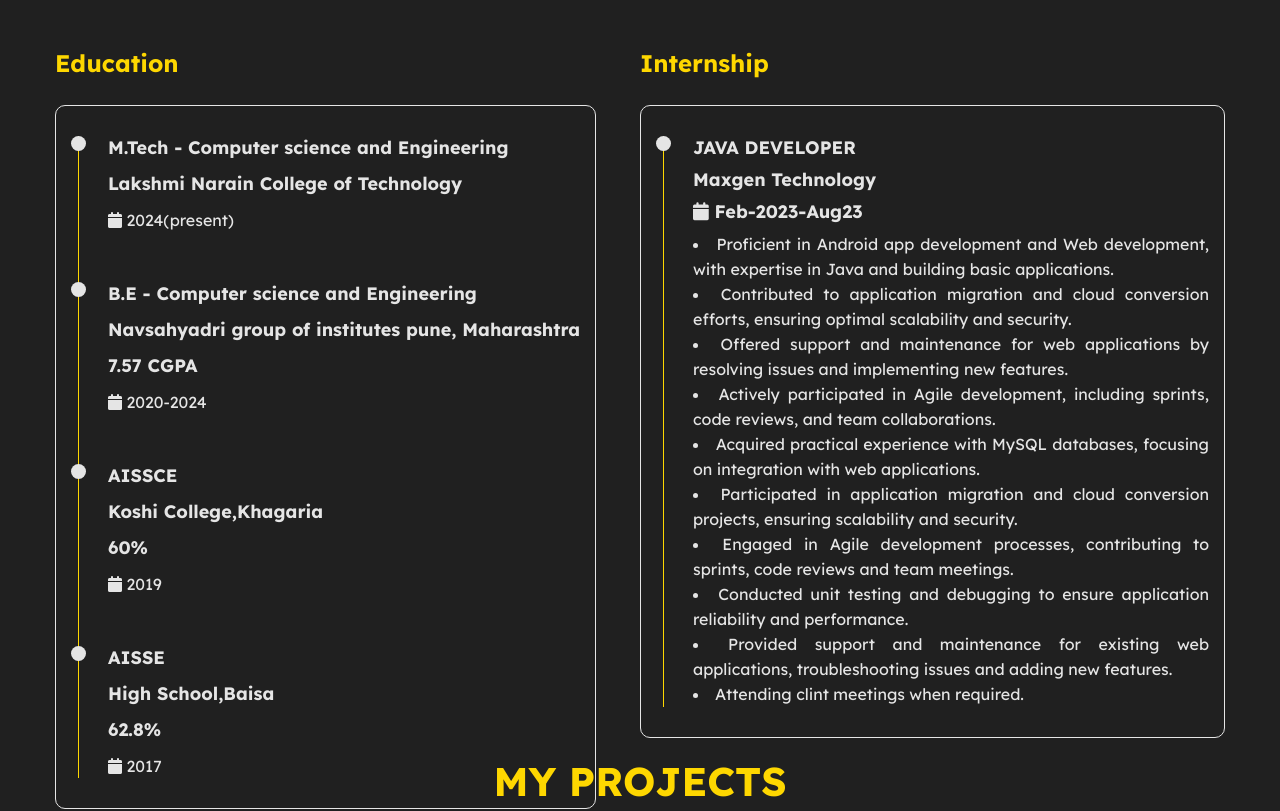
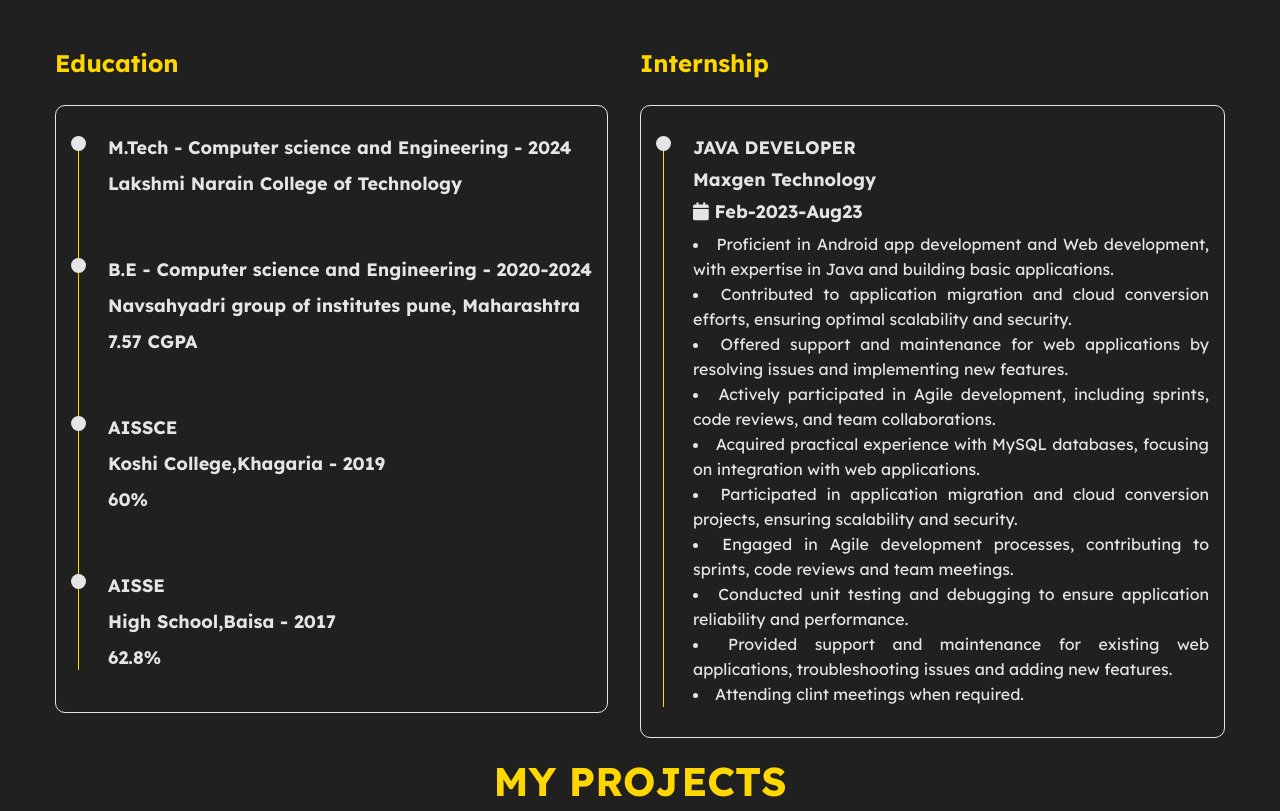
Before and after one commit to Saurav18aug/web, a plain HTML site: page index.html in a window 1280 px wide. Shown: the part 1020-1831 px from the top of the page. Drawn offline with nearby package versions, Linux system fonts and the light colour scheme.

Commit message:
Update index.html

```diff
--- a/index.html
+++ b/index.html
@@ -111,11 +111,11 @@
                                 <div class="timeline-item">
                                     <div class="circle-dot"></div>
                                     <h3 class="timeline-title">
-                                        M.Tech - Computer science and Engineering
+                                        M.Tech - Computer science and Engineering - 2024
                                     </h3>
                                     <h4 class="timeline-title">Lakshmi Narain College of Technology</h4>
                                     <h4 class="timeline-title"></h4>
-                                        <i class="fa fa-calendar"></i> 2024(present)
+
                                     </h4>
                                 </div>
 
@@ -124,20 +124,20 @@
                                 <div class="timeline-item">
                                     <div class="circle-dot"></div>
                                     <h3 class="timeline-title">
-                                        B.E - Computer science and Engineering
+                                        B.E - Computer science and Engineering - 2020-2024
                                     </h3>
                                     <h4 class="timeline-title">Navsahyadri group of institutes pune, Maharashtra</h4>
                                     <h4 class="timeline-title">7.57 CGPA</h4>
-                                        <i class="fa fa-calendar"></i> 2020-2024
+
                                     </h4>
                                 </div>
                                 <!-- Timeline-item -->
                                 <div class="timeline-item">
                                     <div class="circle-dot"></div>
                                     <h3 class="timeline-title">AISSCE</h3>
-                                    <h4 class="timeline-title">Koshi College,Khagaria</h4>
+                                    <h4 class="timeline-title">Koshi College,Khagaria - 2019</h4>
                                     <h4 class="timeline-title">60%</h4>
-                                        <i class="fa fa-calendar"></i> 2019
+
                                     </h4>
                                 </div>
                                 <!-- Timeline-item -->
@@ -146,9 +146,9 @@
                                     <h3 class="timeline-title">AISSE</h3>
 
                                     </h3>
-                                    <h4 class="timeline-title">High School,Baisa</h4>
+                                    <h4 class="timeline-title">High School,Baisa -  2017</h4>
                                     <h4 class="timeline-title"> 62.8%</h4>
-                                        <i class="fa fa-calendar"></i> 2017
+
                                     </h4>
                                 </div>
 
```
